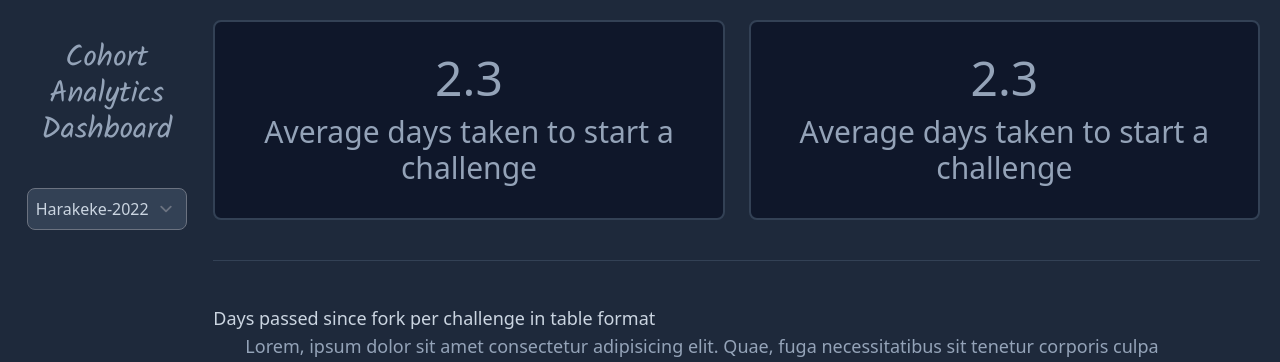
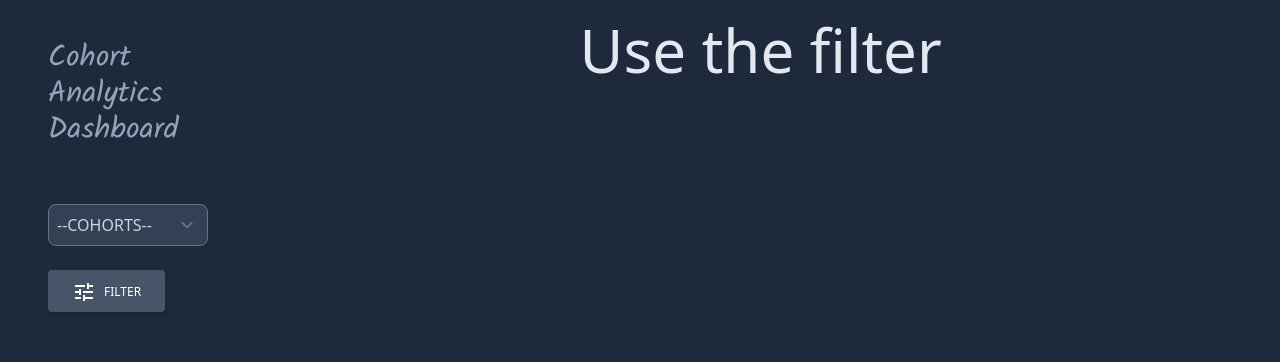
Before and after one commit to AhmedAnwarHafez/cohort-analytics-dashboard, a SvelteKit app: page / in a window 1280 px wide. Shown: the top 362 px of the page. Built offline with nearby package versions, Linux system fonts and the light colour scheme.

Commit message:
make a GET form to filter results

```diff
--- a/src/routes/+layout.svelte
+++ b/src/routes/+layout.svelte
@@ -1,42 +1,92 @@
 <script lang="ts">
 	import '../app.css';
+	import type { Repo } from './+layout.server';
+	import { page } from '$app/stores';
+	import { slide } from 'svelte/transition';
+
+	export let data: { students: Student[]; repos: Repo[] };
+	// read query params from the URL
 
 	type Student = {
 		id: string;
 		login: string;
 	};
-	export let data: { students: Student[] };
 
+	$: selectedRepos = $page.url.searchParams.getAll('repos');
+	let selectedCohort: string;
 	let cohorts = [
-		'Harakeke-2022',
-		'Kahikatea-2022',
-		'Matai-2022',
-		'Pohutukawa-2022',
-		'Horoeka-2022'
+		'harakeke-2022',
+		'kahikatea-2022',
+		'matai-2022',
+		'pohutukawa-2022',
+		'horoeka-2022'
 	];
 </script>
 
+<link
+	rel="stylesheet"
+	href="https://fonts.googleapis.com/css2?family=Material+Symbols+Outlined:opsz,wght,FILL,GRAD@20,400,0,0"
+/>
 <main class="m-auto flex">
-	<aside class="flex flex-none basis-1/6 flex-col items-center">
-		<h1 class="p-10 text-center font-display text-3xl text-slate-400">
-			Cohort Analytics Dashboard
-		</h1>
+	<aside class="ml-12 flex flex-none basis-1/6 flex-col items-start gap-4">
+		<h1 class="m-10 ml-0 font-display text-3xl text-slate-400">Cohort Analytics Dashboard</h1>
+
+		<form method="get">
 			<select
-			name="cohorts"
-			id="cohorts"
+				name="cohort"
+				id="cohort"
 				class="mb-2 w-40 rounded-lg bg-slate-700 p-2 text-slate-300"
+				required
+				bind:value={selectedCohort}
 			>
+				<option value="">--COHORTS--</option>
 				{#each cohorts as cohort}
 					<option value={cohort}>{cohort}</option>
 				{/each}
 			</select>
-		<ul class="text-lg text-slate-500">
-			{#each data.students as { login: name }}
-				<li class="py-1">{name}</li>
+			<ul class="flex flex-col gap-4">
+				{#each data.repos as { name }}
+					<li>
+						<label for={name} class="flex items-center gap-1 text-2xl text-slate-400">
+							<!-- <input type="hidden" name="id" value={name} /> -->
+							{#if selectedRepos.includes(name)}
+								<input
+									type="checkbox"
+									name="repos"
+									id={name}
+									class="h-6 w-6  bg-slate-100 text-green-500 focus:ring-slate-500"
+									value={name}
+									checked={true}
+								/>
+							{:else}
+								<input
+									type="checkbox"
+									name="repos"
+									id={name}
+									class="h-6 w-6  bg-slate-100 text-green-500 focus:ring-slate-500"
+									value={name}
+								/>
+							{/if}
+							{name}
+						</label>
+					</li>
 				{/each}
 			</ul>
+			<button
+				class="align-center mt-4 flex items-center gap-2 rounded bg-slate-600 px-6 pt-2.5 pb-2 text-xs font-medium uppercase leading-normal text-white shadow-md transition duration-150 ease-in-out hover:bg-slate-700 hover:shadow-lg focus:bg-slate-700 focus:shadow-lg focus:outline-none focus:ring-0 active:bg-slate-800 active:shadow-lg"
+			>
+				<span class="material-symbols-outlined"> tune </span>
+				Filter
+			</button>
+		</form>
 	</aside>
 	<section class="col-span-11 mt-5 mr-5 w-1/6 grow">
+		{#if data.students.length > 0}
+			<article in:slide>
 				<slot />
+			</article>
+		{:else}
+			<p class="text-center text-6xl text-slate-200">Use the filter</p>
+		{/if}
 	</section>
 </main>
```
Lines whose indentation alone changed are shown as unchanged.
